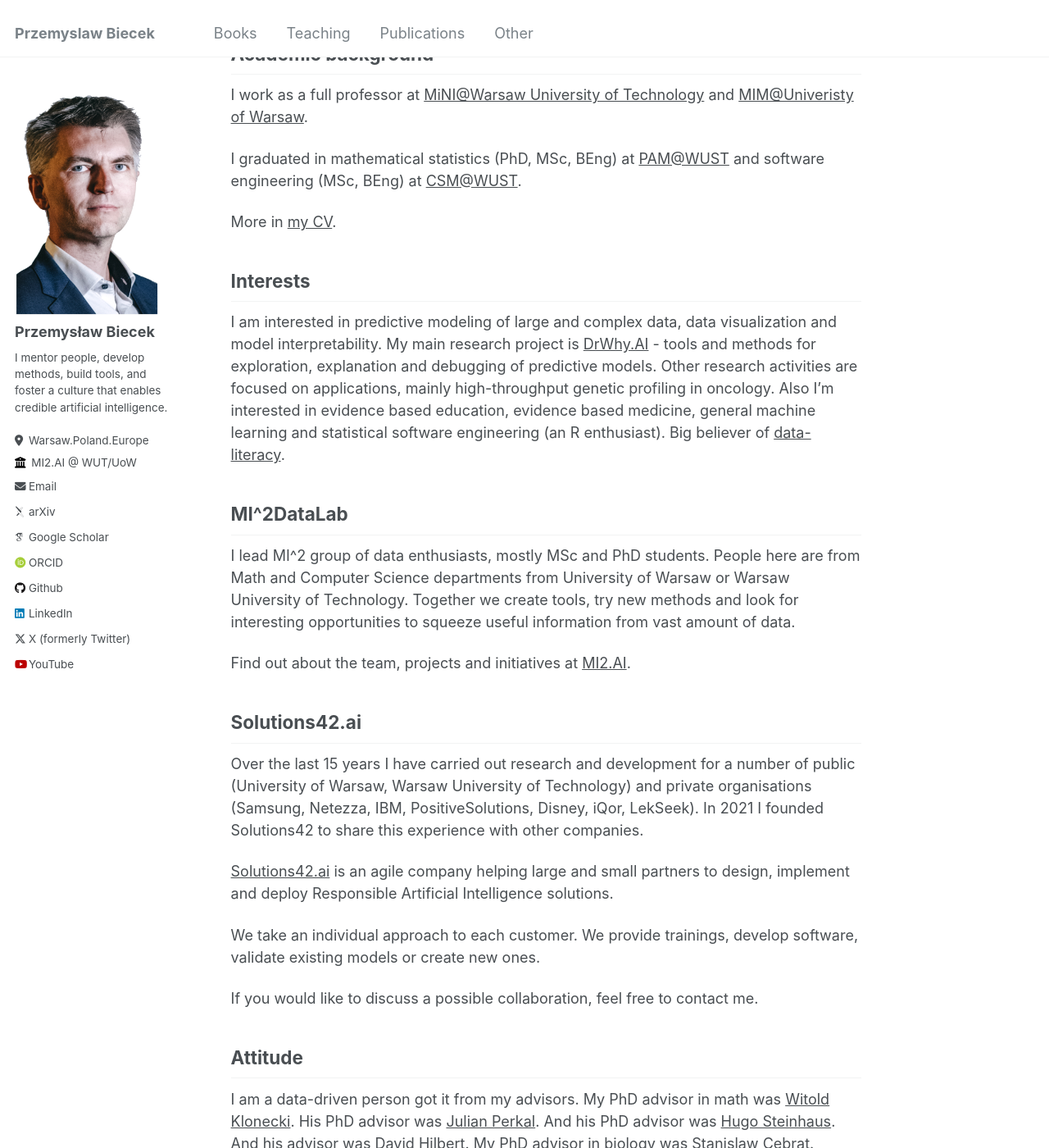
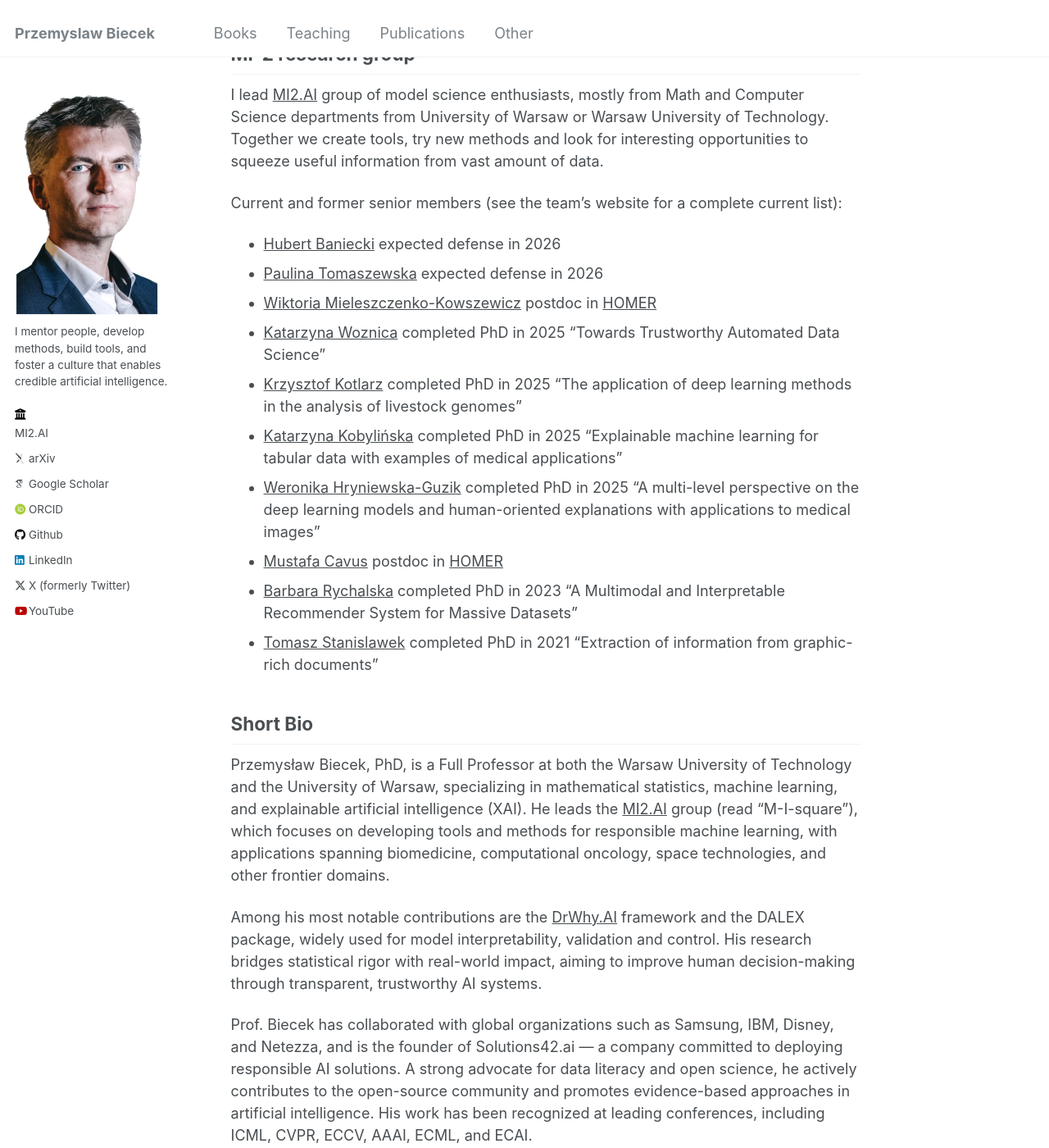
Before and after one commit to pbiecek/pbiecek.github.io, a Jekyll site: the page built from _pages/about.md, in a window 1280 px wide and 1400 px high, scrolled down 345 px. Shown: the whole window at 82% size. Built offline with Jekyll 4.4.1, drawn with Linux system fonts in a browser that asks for light colours; some web fonts are replaced; some of the changed text lies outside the part shown.

Commit message:
update about

```diff
--- a/_config.yml
+++ b/_config.yml
@@ -22,24 +22,25 @@ repository               : "pbiecek/pbiecek.github.io"
 author:
   # Biographic information
   avatar           : "profile.png"
-  name             : "Przemysław Biecek"
+  name             : #"Przemysław Biecek"
   pronouns         : # example: "he/him"
   bio              : "I mentor people, develop methods, build tools, and foster a culture that enables credible artificial intelligence."
-  location         : "Warsaw.Poland.Europe"
-  employer         : "MI2.AI &#64; WUT/UoW"
+  location         : #"Warsaw.Poland.Europe"
+  employer         : "<a href='https://mi2.ai/'>MI2.AI</a>"
   uri              : # "https://mi2.ai/"
-  email            : "przemyslaw.biecek at gmail.com"
+  email            : #"przemyslaw.biecek at gmail.com"
+
+  # Repositories and software development
+  linkedin         : "pbiecek"
+  github           : "pbiecek"
 
   # Academic websites
   googlescholar    : "https://scholar.google.pl/citations?user=Af0O75cAAAAJ"
   orcid            : "https://orcid.org/0000-0001-8423-1823"
   arxiv            : "http://arxiv.org/a/biecek_p_1"
 
-  # Repositories and software development
-  github           : "pbiecek"
 
   # Social media
-  linkedin         : "pbiecek"
   medium           : # URL
   twitter          : "PrzeBiec"
   wikipedia        : # Username
--- a/_pages/about.md
+++ b/_pages/about.md
@@ -13,28 +13,35 @@ redirect_from:
 My personal mission is to enhance human capabilities by supporting them through access to data-driven and knowledge-based predictions. I execute it by developing methods and tools for responsible machine learning, trustworthy artificial intelligence and reliable software engineering.
 
 
-## Academic background
+## MI^2 research group
 
-I work as a full professor at [MiNI@Warsaw University of Technology](http://mini.pw.edu.pl) and  [MIM@Univeristy of Warsaw](http://mimuw.edu.pl).
+I lead [MI2.AI](https://MI2.AI) group of model science enthusiasts, mostly from Math and Computer Science departments from University of Warsaw or Warsaw University of Technology. Together we create tools, try new methods and look for interesting opportunities to squeeze useful information from vast amount of data.
 
-I graduated in mathematical statistics (PhD, MSc, BEng) at [PAM@WUST](http://wmat.pwr.edu.pl/en/) and software engineering (MSc, BEng) at [CSM@WUST](http://wiz.pwr.edu.pl/en/).
+Current and former senior members (see the team's website for a complete current list):
 
-More in [my CV](http://biecek.pl/CV).
+- [Hubert Baniecki](https://www.linkedin.com/in/hbaniecki/) expected defense in 2026
+- [Paulina Tomaszewska](https://www.linkedin.com/in/paulina-tomaszewska-nn/) expected defense in 2026
+- [Wiktoria Mieleszczenko-Kowszewicz](https://www.linkedin.com/in/wiktoriakowszewicz/) postdoc in [HOMER](https://www.mi2.ai/research-grants.html#homer-2020-2025)
+- [Katarzyna Woznica](https://www.linkedin.com/in/woznicak/) completed PhD in 2025 "Towards Trustworthy Automated Data Science"
+- [Krzysztof Kotlarz](https://www.linkedin.com/in/krzysztof-kotlarz-5a24bb236/) completed PhD in 2025 "The application of deep learning methods in the analysis of livestock genomes"
+- [Katarzyna Kobylińska](https://www.linkedin.com/in/katarzyna-kobyli%C5%84ska-87a1b8a4/) completed PhD in 2025 "Explainable machine learning for tabular data with examples of medical applications"
+- [Weronika Hryniewska-Guzik](https://www.linkedin.com/in/hryniewska/) completed PhD in 2025 "A multi-level perspective on the deep learning models and human-oriented explanations with applications to medical images"
+- [Mustafa Cavus](https://www.linkedin.com/in/mustafacavusphd/) postdoc in [HOMER](https://www.mi2.ai/research-grants.html#homer-2020-2025)
+- [Barbara Rychalska](https://www.linkedin.com/in/barbara-rychalska/) completed PhD in 2023 "A Multimodal and Interpretable Recommender System for Massive Datasets"
+- [Tomasz Stanislawek](https://www.linkedin.com/in/tomasz-stanis%C5%82awek-91092729/) completed PhD in 2021 "Extraction of information from graphic-rich documents"
 
 
-## Interests
 
-I am interested in predictive modeling of large and complex data, data visualization and model interpretability.
-My main research project is [DrWhy.AI](http://drwhy.ai) - tools and methods for exploration, explanation and debugging of predictive models.
-Other research activities are focused on applications, mainly high-throughput genetic profiling in oncology.
-Also I'm interested in evidence based education, evidence based medicine, general machine learning and statistical software engineering (an R enthusiast).
-Big believer of [data-literacy](http://betabit.wiki).
+## Short Bio
 
-## MI^2DataLab
+Przemysław Biecek, PhD, is a Full Professor at both the Warsaw University of Technology and the University of Warsaw, specializing in mathematical statistics, machine learning, and explainable artificial intelligence (XAI). He leads the [MI2.AI](https://MI2.AI) group (read "M-I-square"), which focuses on developing tools and methods for responsible machine learning, with applications spanning biomedicine, computational oncology, space technologies, and other frontier domains.
 
-I lead MI^2 group of data enthusiasts, mostly MSc and PhD students. People here are from Math and Computer Science departments from University of Warsaw or Warsaw University of Technology. Together we create tools, try new methods and look for interesting opportunities to squeeze useful information from vast amount of data.
+Among his most notable contributions are the [DrWhy.AI](https://drwhy.ai) framework and the DALEX package, widely used for model interpretability, validation and control. His research bridges statistical rigor with real-world impact, aiming to improve human decision-making through transparent, trustworthy AI systems.
 
-Find out about the team, projects and initiatives at [MI2.AI](https://mi2.ai/).
+Prof. Biecek has collaborated with global organizations such as Samsung, IBM, Disney, and Netezza, and is the founder of Solutions42.ai — a company committed to deploying responsible AI solutions. A strong advocate for data literacy and open science, he actively contributes to the open-source community and promotes evidence-based approaches in artificial intelligence. His work has been recognized at leading conferences, including ICML, CVPR, ECCV, AAAI, ECML, and ECAI.
+
+More in the [CV](http://biecek.pl/CV/) (may not be up to date).
+
 
 ## Solutions42.ai
 
@@ -49,4 +56,4 @@ If you would like to discuss a possible collaboration, feel free to contact me.
 
 ## Attitude
 
-I am a data-driven person got it from my advisors. My PhD advisor in math was [Witold Klonecki](http://www.ibspan.waw.pl/komisja.statystyki/wspomnienia/Klonecki.pdf). His PhD advisor was [Julian Perkal](https://pl.wikipedia.org/wiki/Julian_Perkal). And his PhD advisor was [Hugo Steinhaus](https://pl.wikipedia.org/wiki/Hugo_Steinhaus). And his advisor was [David Hilbert](https://en.wikipedia.org/wiki/David_Hilbert). My PhD advisor in biology was [Stanislaw Cebrat](https://pl.wikipedia.org/wiki/Stanis%C5%82aw_Cebrat).
+I am a data-driven person got it from my mentors. My PhD advisor in math was [Witold Klonecki](http://www.ibspan.waw.pl/komisja.statystyki/wspomnienia/Klonecki.pdf). His PhD advisor was [Julian Perkal](https://pl.wikipedia.org/wiki/Julian_Perkal). And his PhD advisor was [Hugo Steinhaus](https://pl.wikipedia.org/wiki/Hugo_Steinhaus). And his advisor was [David Hilbert](https://en.wikipedia.org/wiki/David_Hilbert). My PhD advisor in biology was [Stanislaw Cebrat](https://pl.wikipedia.org/wiki/Stanis%C5%82aw_Cebrat).
```
